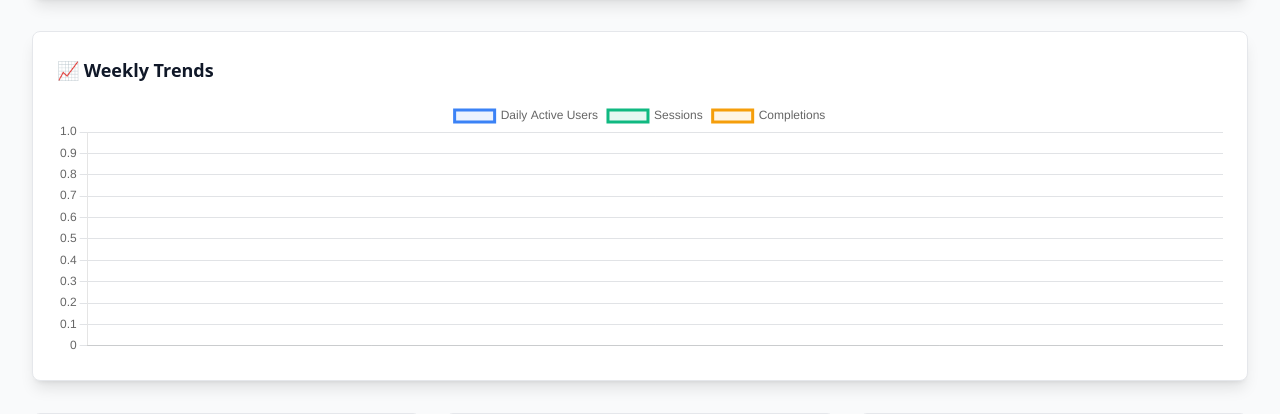
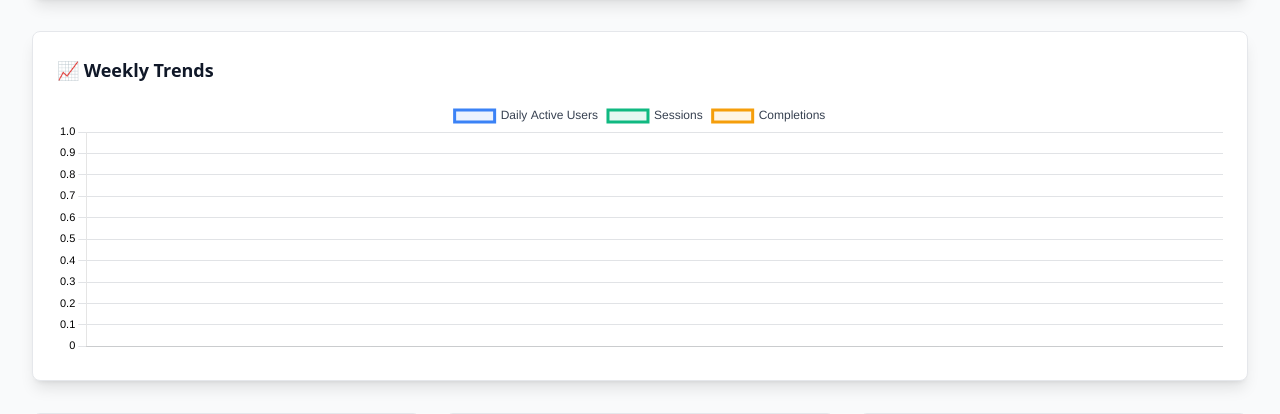
Before and after one commit to MACantara/CyberQuest, a Flask app: template app/templates/admin/player-data-analytics/dashboard.html in a window 1280 px wide. Shown: the part 868-1282 px from the top of the page. Run offline with Flask 3, Linux system fonts and the light colour scheme; the template is opened without the code that fills it: most values are stand-ins (such as "Sample title", 1, 10 or a date in 2020); parts of the project's set-up code (start-up, migrations or seed data) failed here and were passed over; some libraries are stand-ins or nearby versions.

Commit message:
Add theme-aware color handling for Weekly Trends Chart in the player data analytics page (#248)

```diff
--- a/app/templates/admin/player-data-analytics/dashboard.html
+++ b/app/templates/admin/player-data-analytics/dashboard.html
@@ -254,11 +254,27 @@
 <script src="https://cdn.jsdelivr.net/npm/chart.js"></script>
 <script>
 document.addEventListener('DOMContentLoaded', function() {
+    // Function to detect current theme
+    function isDarkMode() {
+        return document.documentElement.classList.contains('dark');
+    }
+
+    // Function to get theme-appropriate colors
+    function getThemeColors() {
+        const isDark = isDarkMode();
+        return {
+            textColor: isDark ? '#ffffff' : '#000000',
+            gridColor: isDark ? 'rgba(156, 163, 175, 0.3)' : 'rgba(107, 114, 128, 0.2)',
+            legendColor: isDark ? '#ffffff' : '#374151'
+        };
+    }
+
     // Weekly Trends Chart
     const ctx = document.getElementById('weeklyTrendsChart').getContext('2d');
     const weeklyData = {{ weekly_trends | tojson }};
+    const themeColors = getThemeColors();
 
-    new Chart(ctx, {
+    const chart = new Chart(ctx, {
         type: 'line',
         data: {
             labels: weeklyData.map(d => new Date(d.date).toLocaleDateString()),
@@ -292,24 +308,84 @@ document.addEventListener('DOMContentLoaded', function() {
             plugins: {
                 legend: {
                     display: true,
-                    position: 'top'
+                    position: 'top',
+                    labels: {
+                        color: themeColors.legendColor,
+                        font: {
+                            size: 12
+                        }
+                    }
                 }
             },
             scales: {
                 y: {
                     beginAtZero: true,
                     grid: {
-                        color: 'rgba(107, 114, 128, 0.2)'
+                        color: themeColors.gridColor
+                    },
+                    ticks: {
+                        color: themeColors.textColor,
+                        font: {
+                            size: 11
+                        }
+                    },
+                    title: {
+                        color: themeColors.textColor
                     }
                 },
                 x: {
                     grid: {
-                        color: 'rgba(107, 114, 128, 0.2)'
+                        color: themeColors.gridColor
+                    },
+                    ticks: {
+                        color: themeColors.textColor,
+                        font: {
+                            size: 11
+                        }
+                    },
+                    title: {
+                        color: themeColors.textColor
                     }
                 }
             }
         }
     });
+
+    // Function to update chart colors when theme changes
+    function updateChartTheme() {
+        const newThemeColors = getThemeColors();
+
+        // Update legend colors
+        chart.options.plugins.legend.labels.color = newThemeColors.legendColor;
+
+        // Update scale colors
+        chart.options.scales.y.grid.color = newThemeColors.gridColor;
+        chart.options.scales.y.ticks.color = newThemeColors.textColor;
+        chart.options.scales.y.title.color = newThemeColors.textColor;
+
+        chart.options.scales.x.grid.color = newThemeColors.gridColor;
+        chart.options.scales.x.ticks.color = newThemeColors.textColor;
+        chart.options.scales.x.title.color = newThemeColors.textColor;
+
+        // Update the chart
+        chart.update('none'); // 'none' for instant update without animation
+    }
+
+    // Listen for theme changes
+    const observer = new MutationObserver(function(mutations) {
+        mutations.forEach(function(mutation) {
+            if (mutation.type === 'attributes' && mutation.attributeName === 'class') {
+                // Theme changed, update chart colors
+                updateChartTheme();
+            }
+        });
+    });
+
+    // Start observing the document element for class changes
+    observer.observe(document.documentElement, {
+        attributes: true,
+        attributeFilter: ['class']
+    });
 });
 </script>
 {% endblock %}
```
